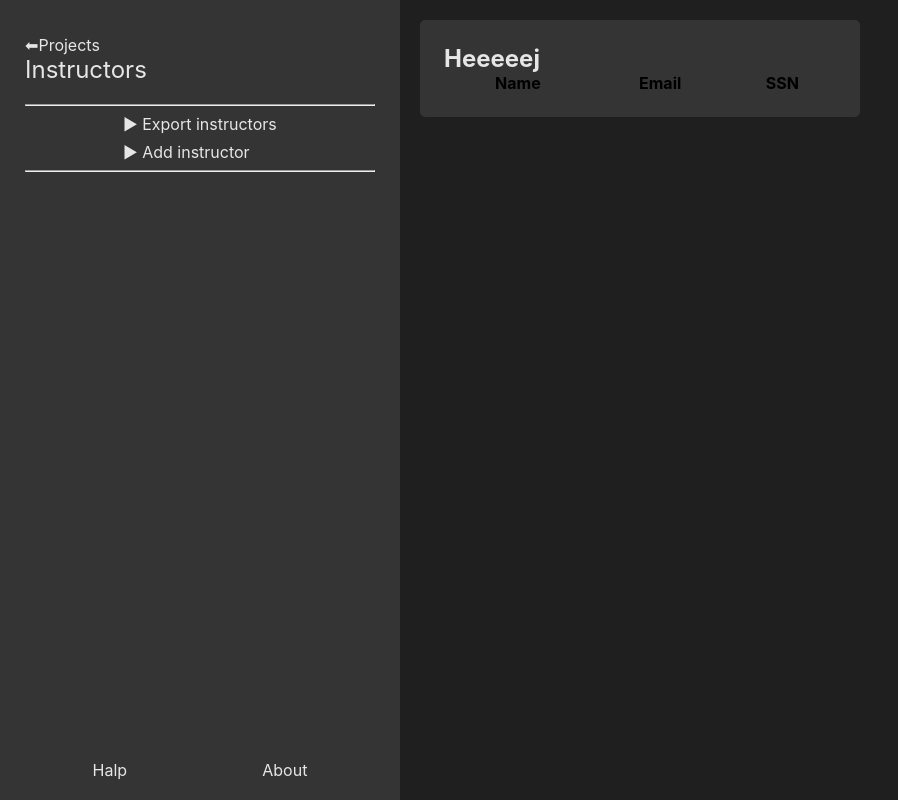
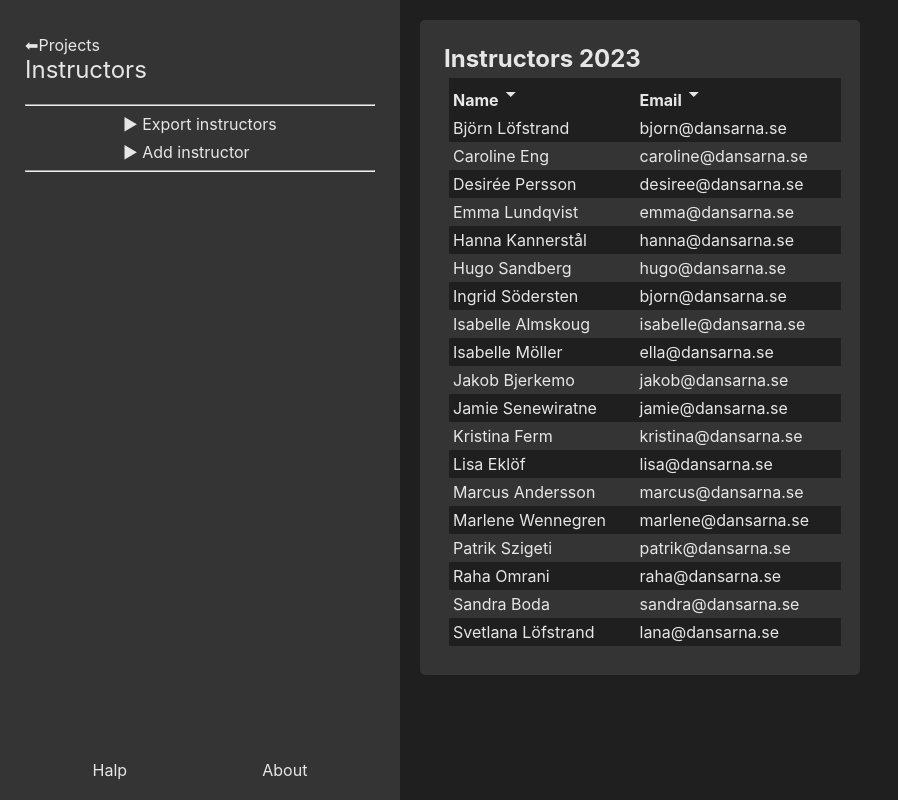
Before and after one commit to desirewp/salary-calculator, a React (Vite) app in the folder salary-calculator/: page /members in a window 1280 px wide. Shown: the whole page, without its empty margins (0-898 px from the left). Built offline with nearby package versions, Linux system fonts and the light colour scheme.

Commit message:
table styling

```diff
--- a/salary-calculator/src/assets/Classes.ts
+++ b/salary-calculator/src/assets/Classes.ts
@@ -29,7 +29,7 @@ export const projects: Project[] = [
   new Project("iuvczbysclx","done", "vt 2021", "2021-06-14"),
 ];
 
-export const instructors : Instructor[] = [
+export const instructors2023 : Instructor[] = [
   new Instructor('abcdizicbi', 'Björn', 'Löfstrand', 'bjorn@dansarna.se'),
   new Instructor('abcdiscvzicbi', 'Caroline', 'Eng','caroline@dansarna.se'),
   new Instructor('abcdimnzicbi', 'Desirée', 'Persson', 'desiree@dansarna.se'),
--- a/salary-calculator/src/components/Project/Sidebar/Sidebar.tsx
+++ b/salary-calculator/src/components/Project/Sidebar/Sidebar.tsx
@@ -15,10 +15,6 @@ const Sidebar = ({ openHelp }: ISidebar) => {
   const completed = (status: boolean) => {
     return status ? "✅" : "🟥";
   };
-
-  // projectId === undefined
-  //   ? alert("visa meny för instructors")
-  //   : alert("Ska visa vanliga menyn");
 
   //  ------------Event Handlers ----------------------------
   const handleOpenHelp = () => {
--- a/salary-calculator/src/components/Views/Members/MembersScreen.css
+++ b/salary-calculator/src/components/Views/Members/MembersScreen.css
@@ -16,3 +16,25 @@
     background: #343434;
     padding: 1.5rem;
 }
+
+
+.instructors-table{
+    margin: 5px;
+    border-collapse: collapse;
+}
+
+.instructors-table th, .instructors-table td{
+    padding: 4px;
+}
+
+th{
+    text-align: left;
+}
+
+.instructors-table tr:nth-child(odd){
+    background: #1F1F1F;
+}
+
+.instructors-table tr:hover{
+    background: #4e4e4e;
+}
--- a/salary-calculator/src/components/Views/Members/MembersScreen.tsx
+++ b/salary-calculator/src/components/Views/Members/MembersScreen.tsx
@@ -2,6 +2,8 @@ import { useState } from "react";
 import Sidebar from "../../Project/Sidebar/Sidebar";
 import "./MembersScreen.css";
 import Helpbar from "../../Project/Helpbar/Helpbar";
+// Är vår statiska lista med instruktörer
+import { instructors2023 } from "../../../assets/Classes";
 
 const MemberScreen = () => {
   const [showHelpbar, setShowHelpbar] = useState<string>("none");
@@ -15,25 +17,47 @@ const MemberScreen = () => {
     <div className="content-container">
       <Sidebar openHelp={openHelp} />
       <section className="content">
-
         <div className="box">
-          <h1>Heeeeej</h1>
-          <table>
+          <h1>Instructors 2023</h1>
+          <table className="instructors-table">
             <thead>
               <tr>
-                <th>Name</th>
-
-                <th>Email</th>
-
-                <th>SSN</th>
+                <th>
+                  <p>
+                    Name
+                    <span className="material-symbols-outlined">
+                      arrow_drop_down
+                    </span>
+                  </p>
+                </th>
+                <th>
+                  <p>
+                    Email
+                    <span className="material-symbols-outlined">
+                      arrow_drop_down
+                    </span>
+                  </p>
+                </th>
               </tr>
             </thead>
-          <tbody>
-
-          </tbody>
+            <tbody>
+              {instructors2023.map((instructor) => {
+                return (
+                  <tr>
+                    <td>
+                      <p>
+                        {instructor.fName} {instructor.lName}
+                      </p>
+                    </td>
+                    <td>
+                      <p>{instructor.email}</p>
+                    </td>
+                  </tr>
+                );
+              })}
+            </tbody>
           </table>
         </div>
-
       </section>
       <Helpbar showHelpbar={showHelpbar} setShowHelpbar={setShowHelpbar} />
     </div>
--- a/salary-calculator/src/components/Views/Members/MemeberData.ts
+++ /dev/null
@@ -1 +0,0 @@
-export const Members = []
```
